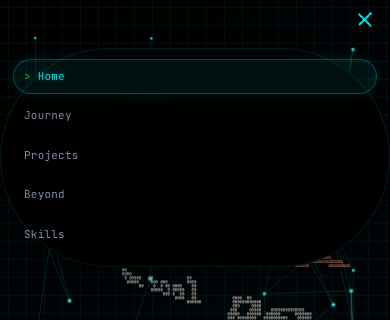
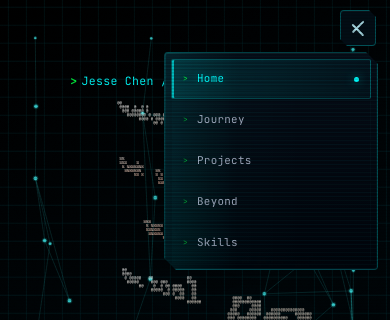
Before and after one commit to Jc-965/Personal-Portfolio, a React (Vite) app: page / in a window 390 px wide. Both pictures are taken after a click on the button 365 px from the left and 19 px from the top of the page. Shown: the top 320 px of the page. Built offline with nearby package versions, Linux system fonts and the light colour scheme; no server answers; the database is empty.

Commit message:
feat: mobile UI improvements

```diff
--- a/src/components/Navbar.tsx
+++ b/src/components/Navbar.tsx
@@ -1,4 +1,4 @@
-import { useState, useEffect, useRef } from 'react'
+import { useState, useEffect, useRef, type MouseEvent } from 'react'
 
 const links = [
   { href: '#top', label: 'Home' },
@@ -43,10 +43,11 @@ export default function Navbar() {
       // Auto-hide on scroll-down, reveal on scroll-up / near top (kept out of
       // the debounce so it feels immediate).
       const y = window.scrollY
+      const shouldAutoHide = window.matchMedia('(min-width: 769px)').matches
       setScrolled(y > 12)
       const goingDown = y > lastY.current + 4
       const goingUp = y < lastY.current - 4
-      if (menuOpen || y < 120) setHidden(false)
+      if (!shouldAutoHide || menuOpen || y < 120) setHidden(false)
       else if (goingDown) setHidden(true)
       else if (goingUp) setHidden(false)
       lastY.current = y
@@ -60,12 +61,42 @@ export default function Navbar() {
     return () => window.removeEventListener('scroll', onScroll)
   }, [menuOpen])
 
-  const handleClick = (href: string) => {
+  const handleClick = (event: MouseEvent<HTMLAnchorElement>, href: string) => {
+    event.preventDefault()
     setMenuOpen(false)
+    setActive(href)
     if (href === '#top') {
       window.scrollTo({ top: 0, behavior: 'smooth' })
+      window.history.replaceState(null, '', window.location.pathname)
+      return
     }
+
+    const scrollToTarget = (behavior: ScrollBehavior = 'smooth') => {
+      const target = document.querySelector(href)
+      if (!target) return
+
+      const top = target.getBoundingClientRect().top + window.scrollY - 62
+      window.scrollTo({ top, behavior })
+    }
+
+    scrollToTarget()
+    window.setTimeout(() => scrollToTarget(), 550)
+    window.setTimeout(() => scrollToTarget('auto'), 1250)
+    window.history.replaceState(null, '', href)
   }
+
+  const toggleMenu = () => {
+    setHidden(false)
+    setMenuOpen(open => !open)
+  }
+
+  useEffect(() => {
+    const closeOnResize = () => {
+      if (window.innerWidth > 768) setMenuOpen(false)
+    }
+    window.addEventListener('resize', closeOnResize, { passive: true })
+    return () => window.removeEventListener('resize', closeOnResize)
+  }, [])
 
   return (
     <header className={`nav ${hidden ? 'nav--hidden' : ''} ${scrolled ? 'nav--scrolled' : ''}`}>
@@ -76,15 +107,16 @@ export default function Navbar() {
             href={l.href}
             data-target-cursor="off"
             className={active === l.href ? 'is-active' : ''}
-            onClick={() => handleClick(l.href)}
+            onClick={(event) => handleClick(event, l.href)}
           >
             {l.label}
           </a>
         ))}
       </nav>
       <button
+        type="button"
         className={`nav__toggle ${menuOpen ? 'is-active' : ''}`}
-        onClick={() => setMenuOpen(!menuOpen)}
+        onClick={toggleMenu}
         aria-label="Toggle navigation"
         aria-expanded={menuOpen}
         aria-controls="nav-menu"
--- a/src/styles/responsive-utilities.css
+++ b/src/styles/responsive-utilities.css
@@ -90,33 +90,148 @@
 
   .nav {
     padding: 12px 18px;
+    transform: none;
   }
 
   .nav__menu {
     position: fixed;
-    top: 50px;
-    left: 0;
-    right: 0;
+    top: 58px;
+    right: 18px;
+    left: auto;
+    width: min(220px, calc(100vw - 28px));
+    z-index: 2;
     flex-direction: column;
-    background: rgba(0, 0, 0, 0.95);
-    backdrop-filter: blur(20px);
-    padding: 14px;
-    gap: 4px;
-    border-bottom: 1px solid var(--border-subtle);
-    transform: translateY(-120%);
+    background:
+      linear-gradient(90deg, rgba(0, 255, 255, 0.09), transparent 34%),
+      repeating-linear-gradient(0deg, rgba(0, 255, 255, 0.035) 0 1px, transparent 1px 4px),
+      linear-gradient(180deg, rgba(6, 14, 25, 0.96), rgba(1, 5, 12, 0.98));
+    backdrop-filter: blur(18px) saturate(130%);
+    -webkit-backdrop-filter: blur(18px) saturate(130%);
+    padding: 6px;
+    gap: 1px;
+    border: 1px solid rgba(0, 255, 255, 0.22);
+    border-radius: 4px;
+    box-shadow:
+      0 16px 42px rgba(0, 0, 0, 0.52),
+      0 0 22px rgba(0, 255, 255, 0.08),
+      inset 0 1px 0 rgba(255, 255, 255, 0.05),
+      inset 0 0 0 1px rgba(0, 255, 255, 0.04);
+    clip-path: polygon(0 0, calc(100% - 12px) 0, 100% 12px, 100% 100%, 12px 100%, 0 calc(100% - 12px));
+    transform: translateY(-8px) scale(0.98);
+    transform-origin: top right;
     opacity: 0;
-    transition: all 0.3s ease;
+    visibility: hidden;
+    transition: opacity 0.18s ease, transform 0.22s cubic-bezier(0.22, 1, 0.36, 1), visibility 0.18s ease;
     pointer-events: none;
+    max-height: calc(100dvh - 74px);
+    overflow-y: auto;
+  }
+
+  .nav__menu::before {
+    content: '';
+    position: absolute;
+    inset: 0;
+    pointer-events: none;
+    background:
+      linear-gradient(90deg, rgba(0, 255, 255, 0.18), transparent 22%) top left / 100% 1px no-repeat,
+      linear-gradient(180deg, rgba(0, 255, 255, 0.16), transparent 44%) top left / 1px 100% no-repeat;
+    opacity: 0.72;
   }
 
   .nav__menu.is-open {
-    transform: translateY(0);
+    transform: translateY(0) scale(1);
     opacity: 1;
+    visibility: visible;
     pointer-events: auto;
+  }
+
+  .nav__menu a {
+    position: relative;
+    z-index: 1;
+    display: flex;
+    align-items: center;
+    justify-content: flex-start;
+    gap: 9px;
+    min-height: 40px;
+    padding: 9px 12px;
+    border-radius: 2px;
+    border: 1px solid transparent;
+    background: linear-gradient(90deg, rgba(0, 255, 255, 0.025), transparent 68%);
+    color: rgba(218, 230, 255, 0.76);
+    text-align: left;
+    text-shadow: none;
+    transition: color 0.18s ease, background 0.18s ease, border-color 0.18s ease;
+  }
+
+  .nav__menu a::before {
+    content: '>';
+    color: rgba(0, 255, 65, 0.62);
+    font-size: 0.72em;
+    line-height: 1;
+    text-shadow: 0 0 8px rgba(0, 255, 65, 0.2);
+  }
+
+  .nav__menu a:hover,
+  .nav__menu a:focus-visible {
+    color: rgba(236, 248, 255, 0.94);
+    border-color: rgba(0, 255, 255, 0.14);
+    background: linear-gradient(90deg, rgba(0, 255, 255, 0.08), rgba(0, 255, 255, 0.02));
+  }
+
+  .nav__menu a.is-active {
+    color: var(--accent-cyan);
+    border-color: rgba(0, 255, 255, 0.24);
+    background: linear-gradient(90deg, rgba(0, 255, 255, 0.13), rgba(0, 255, 255, 0.03));
+    box-shadow: inset 2px 0 0 rgba(0, 255, 255, 0.68);
+    text-shadow: 0 0 8px rgba(0, 255, 255, 0.32);
+  }
+
+  .nav__menu a.is-active::before {
+    color: var(--accent-green);
+    opacity: 1;
+  }
+
+  .nav__menu a.is-active::after {
+    content: '';
+    margin-left: auto;
+    width: 5px;
+    height: 5px;
+    border-radius: 999px;
+    background: var(--accent-cyan);
+    box-shadow: 0 0 10px rgba(0, 255, 255, 0.5);
   }
 
   .nav__toggle {
     display: flex;
+    position: relative;
+    z-index: 3;
+    align-items: center;
+    justify-content: center;
+    width: 36px;
+    height: 36px;
+    padding: 0;
+    gap: 4px;
+    border: 1px solid rgba(0, 255, 255, 0.24);
+    border-radius: 4px;
+    background:
+      repeating-linear-gradient(0deg, rgba(0, 255, 255, 0.04) 0 1px, transparent 1px 4px),
+      rgba(3, 9, 18, 0.86);
+    box-shadow:
+      0 10px 28px rgba(0, 0, 0, 0.36),
+      0 0 18px rgba(0, 255, 255, 0.08),
+      inset 0 1px 0 rgba(255, 255, 255, 0.04);
+    clip-path: polygon(0 0, calc(100% - 7px) 0, 100% 7px, 100% 100%, 7px 100%, 0 calc(100% - 7px));
+  }
+
+  .nav__toggle span {
+    width: 17px;
+    height: 1.5px;
+    background: rgba(190, 245, 255, 0.9);
+  }
+
+  .nav__toggle.is-active {
+    border-color: rgba(0, 255, 255, 0.28);
+    background: rgba(4, 16, 24, 0.92);
   }
 
   .hero {
@@ -291,18 +406,20 @@
   }
 
   .nav__toggle span {
-    width: 18px;
-    height: 1.5px;
+    width: 16px;
   }
 
   .nav__menu {
-    top: 48px;
-    padding: 10px 12px 14px;
+    top: 52px;
+    right: 12px;
+    width: min(214px, calc(100vw - 24px));
+    padding: 6px;
   }
 
   .nav__menu a {
     font-size: 0.68rem;
-    padding: 8px 10px;
+    min-height: 40px;
+    padding: 9px 11px;
   }
 
   .section {
@@ -810,9 +927,10 @@
 
   .constellation__stat {
     min-width: 0;
-    align-items: flex-start;
+    align-items: center;
     gap: 2px;
     padding: 8px;
+    text-align: center;
     border: 1px solid var(--border-card);
     border-radius: 10px;
     background: rgba(8, 12, 30, 0.72);
@@ -831,13 +949,16 @@
     font-size: 0.52rem;
     line-height: 1.4;
     letter-spacing: 0.1em;
+    overflow-wrap: anywhere;
   }
 
   .constellation__intro {
-    max-width: 34ch;
+    max-width: 100%;
     margin-bottom: 12px;
     font-size: 0.92rem;
     line-height: 1.6;
+    text-align: left;
+    overflow-wrap: anywhere;
   }
 
   .constellation {
@@ -848,6 +969,16 @@
 
   .constellation__controls {
     gap: 10px;
+  }
+
+  .constellation__editor-header {
+    flex-direction: column;
+    align-items: flex-start;
+    gap: 4px;
+  }
+
+  .constellation__editor-hint {
+    text-align: left;
   }
 
   .constellation__color-picker {
@@ -882,13 +1013,16 @@
   .footer {
     gap: 12px;
     padding: 16px 14px 22px;
+    align-items: center;
   }
 
   .footer__socials {
     width: 100%;
     display: grid;
-    grid-template-columns: repeat(4, minmax(0, 1fr));
-    gap: 6px;
+    grid-template-columns: repeat(3, minmax(0, 96px));
+    justify-content: center;
+    justify-items: stretch;
+    gap: 8px;
   }
 
   .footer__social-link {
```
